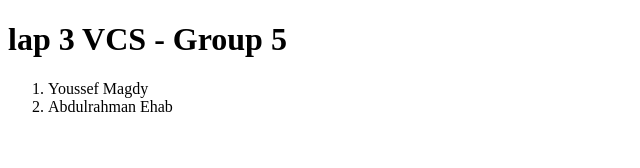
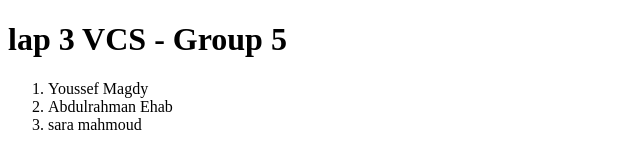
Before and after one commit to youssef-magdy1994/lap-3-VCS, a plain HTML site: page index.html in a window 1280 px wide. Shown: the whole page, without its empty margins (0-640 px from the left). Drawn offline with Linux system fonts and the light colour scheme.

Commit message:
adding mmy name in the same re

```diff
--- a/index.html
+++ b/index.html
@@ -12,6 +12,7 @@
   <ol>
     <li>Youssef Magdy</li>
     <li>Abdulrahman Ehab</li>
+    <li>sara mahmoud</li>
   </ol>
 </body>
 
```
